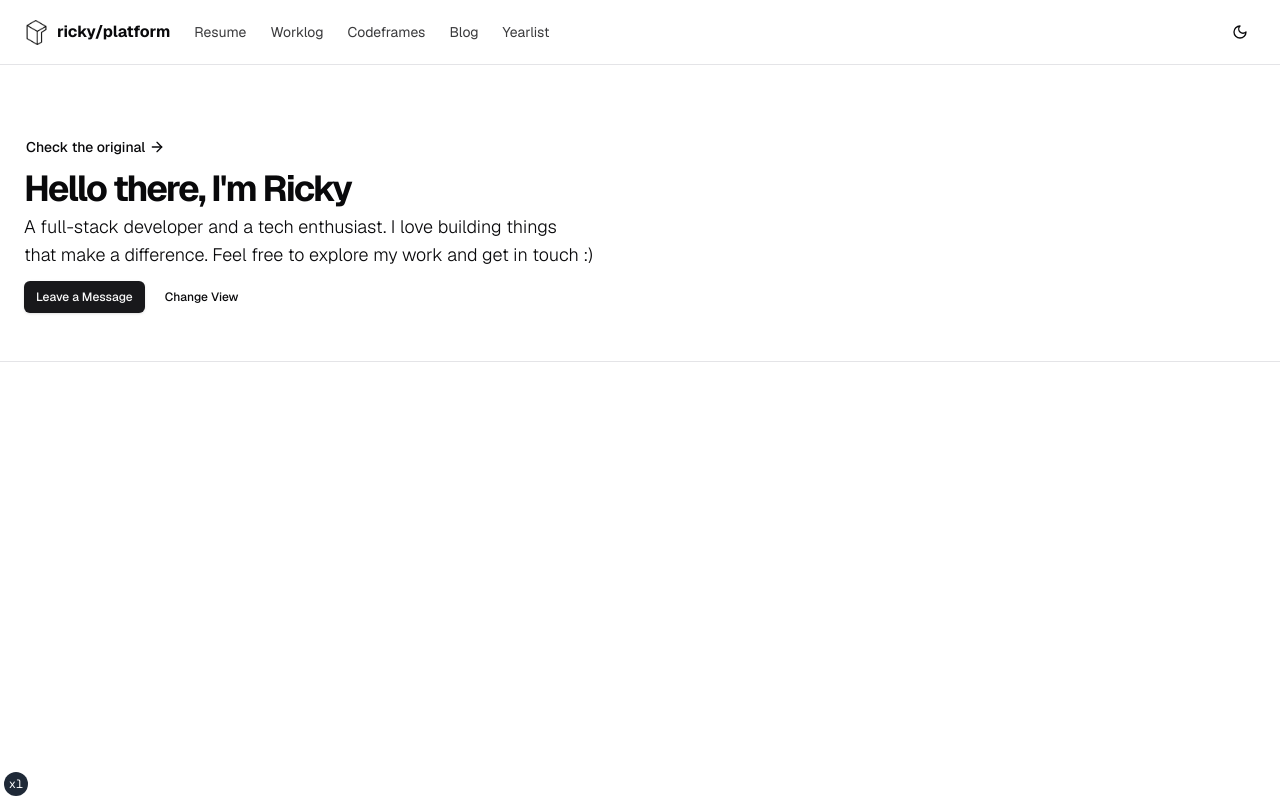
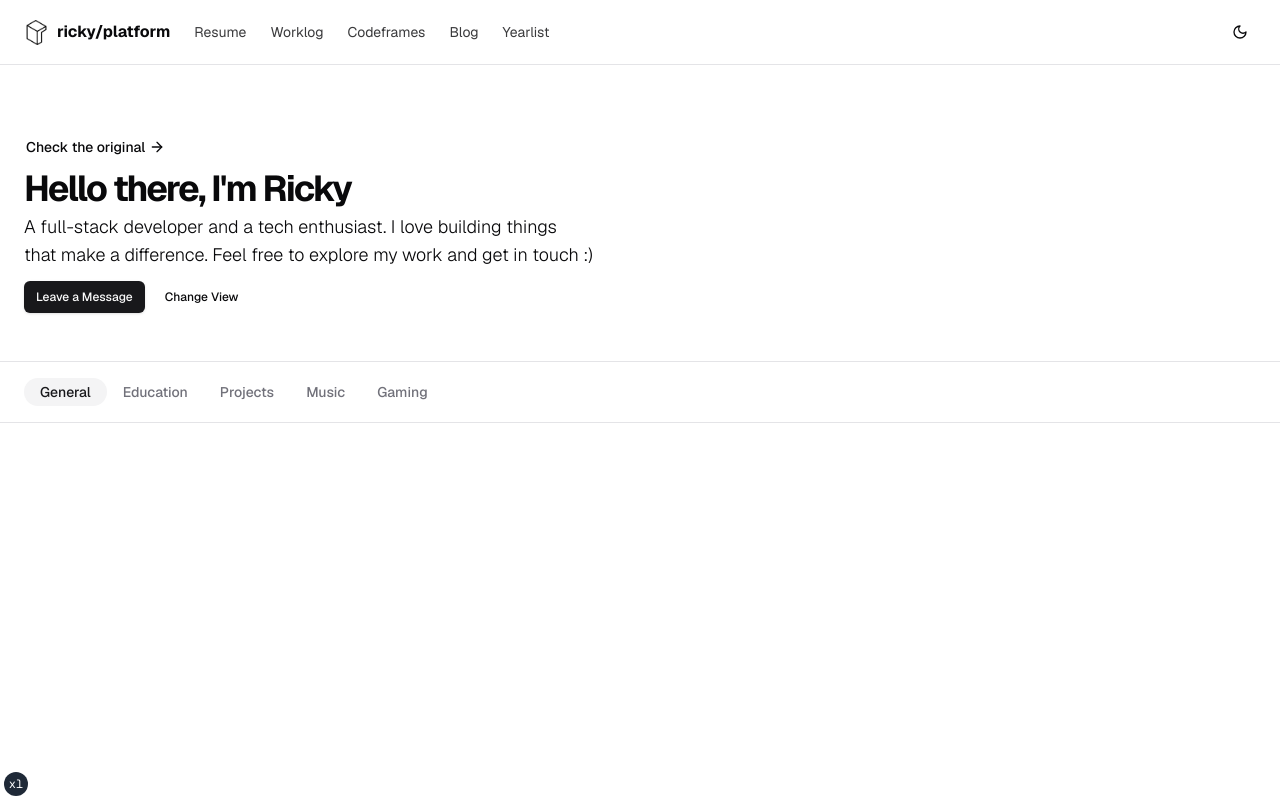
Before and after one commit to igloo-9/nihao-woshiricky, a Next.js app: page / in a window 1280 px wide. Built offline with nearby package versions, Linux system fonts and the light colour scheme.

Commit message:
feat: build skeleton card display nav

```diff
--- a/app/page.js
+++ b/app/page.js
@@ -8,6 +8,7 @@
   PageHeaderDescription,
   PageHeaderHeading,
 } from '@/components/page-header'
+import { ExamplesNav } from '@/components/examples-nav'
 import { Button } from '@/components/ui/button'
 
 export default function IndexPage() {
@@ -31,6 +32,13 @@
           </Button>
         </PageActions>
       </PageHeader>
+      <div className="border-grid border-b">
+        <div className="container-wrapper">
+          <div className="container py-4">
+            <ExamplesNav className="[&>a:first-child]:text-primary" />
+          </div>
+        </div>
+      </div>
     </>
   )
 }
--- /dev/null
+++ b/components/examples-nav.jsx
@@ -0,0 +1,76 @@
+'use client'
+
+import Link from 'next/link'
+import { usePathname } from 'next/navigation'
+
+import { cn } from '@/lib/utils'
+import { ScrollArea, ScrollBar } from '@/components/ui/scroll-area'
+
+const examples = [
+  {
+    name: 'Education',
+    href: '/examples/education',
+    code: '',
+    hidden: false,
+  },
+  {
+    name: 'Projects',
+    href: '/examples/projects',
+    code: '',
+    hidden: false,
+  },
+  {
+    name: 'Music',
+    href: '/examples/music',
+    code: '',
+    hidden: false,
+  },
+  {
+    name: 'Gaming',
+    href: '/examples/gaming',
+    code: '',
+    hidden: false,
+  },
+]
+
+export function ExamplesNav({ className, ...props }) {
+  const pathname = usePathname()
+
+  return (
+    <div className="relative ml-6">
+      <ScrollArea className="max-w-[600px] lg:max-w-none">
+        <div className={cn('flex items-center', className)} {...props}>
+          <ExampleLink
+            example={{ name: 'General', href: '/', code: '', hidden: false }}
+            isActive={pathname === '/'}
+          />
+          {examples.map((example) => (
+            <ExampleLink
+              key={example.href}
+              example={example}
+              isActive={pathname?.startsWith(example.href) ?? false}
+            />
+          ))}
+        </div>
+        <ScrollBar orientation="horizontal" className="invisible" />
+      </ScrollArea>
+    </div>
+  )
+}
+
+function ExampleLink({ example, isActive }) {
+  if (example.hidden) {
+    return null
+  }
+
+  return (
+    <Link
+      href={example.href}
+      key={example.href}
+      className="flex h-7 items-center justify-center rounded-full px-4 text-center text-sm font-medium text-muted-foreground transition-colors hover:text-primary data-[active=true]:bg-muted data-[active=true]:text-primary"
+      data-active={isActive}
+    >
+      {example.name}
+    </Link>
+  )
+}
--- /dev/null
+++ b/components/ui/scroll-area.jsx
@@ -0,0 +1,40 @@
+"use client"
+
+import * as React from "react"
+import * as ScrollAreaPrimitive from "@radix-ui/react-scroll-area"
+
+import { cn } from "@/lib/utils"
+
+const ScrollArea = React.forwardRef(({ className, children, ...props }, ref) => (
+  <ScrollAreaPrimitive.Root
+    ref={ref}
+    className={cn("relative overflow-hidden", className)}
+    {...props}>
+    <ScrollAreaPrimitive.Viewport className="h-full w-full rounded-[inherit]">
+      {children}
+    </ScrollAreaPrimitive.Viewport>
+    <ScrollBar />
+    <ScrollAreaPrimitive.Corner />
+  </ScrollAreaPrimitive.Root>
+))
+ScrollArea.displayName = ScrollAreaPrimitive.Root.displayName
+
+const ScrollBar = React.forwardRef(({ className, orientation = "vertical", ...props }, ref) => (
+  <ScrollAreaPrimitive.ScrollAreaScrollbar
+    ref={ref}
+    orientation={orientation}
+    className={cn(
+      "flex touch-none select-none transition-colors",
+      orientation === "vertical" &&
+        "h-full w-2.5 border-l border-l-transparent p-[1px]",
+      orientation === "horizontal" &&
+        "h-2.5 flex-col border-t border-t-transparent p-[1px]",
+      className
+    )}
+    {...props}>
+    <ScrollAreaPrimitive.ScrollAreaThumb className="relative flex-1 rounded-full bg-border" />
+  </ScrollAreaPrimitive.ScrollAreaScrollbar>
+))
+ScrollBar.displayName = ScrollAreaPrimitive.ScrollAreaScrollbar.displayName
+
+export { ScrollArea, ScrollBar }
--- a/package.json
+++ b/package.json
@@ -14,6 +14,7 @@
     "@radix-ui/react-dialog": "^1.1.4",
     "@radix-ui/react-label": "^2.1.1",
     "@radix-ui/react-navigation-menu": "^1.2.3",
+    "@radix-ui/react-scroll-area": "^1.2.2",
     "@radix-ui/react-slot": "^1.1.1",
     "@radix-ui/react-tooltip": "^1.1.6",
     "class-variance-authority": "^0.7.1",
```
Also changed, not shown: 1 other file (tests, documents, lock files or other folders).
